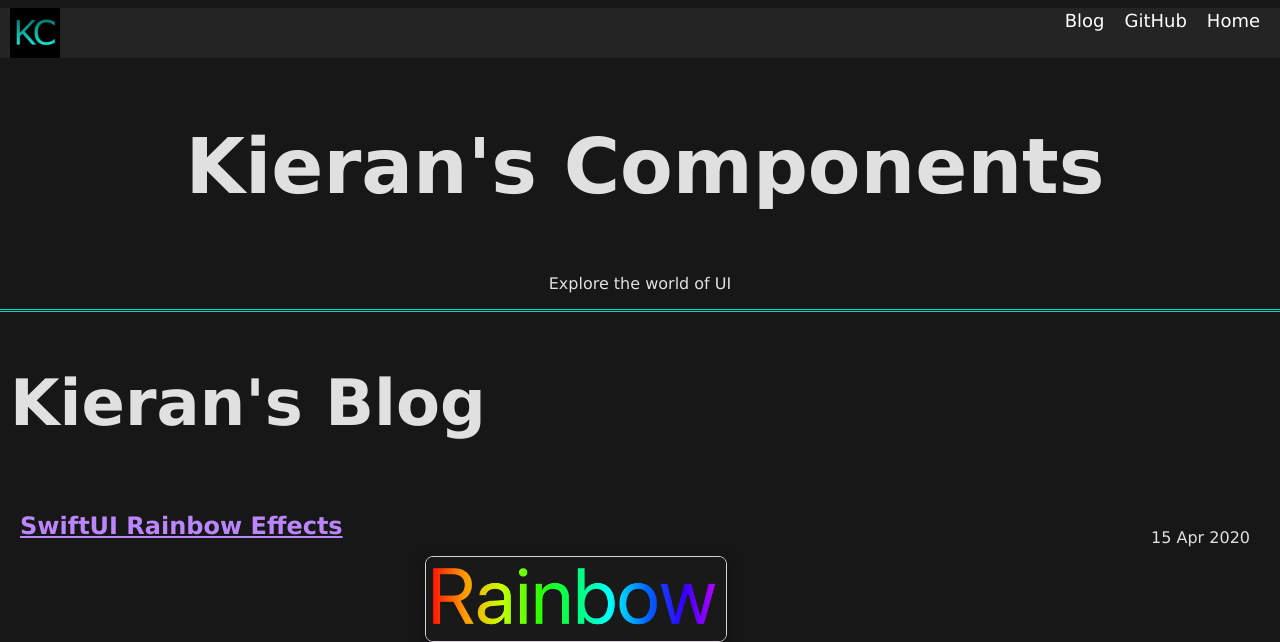
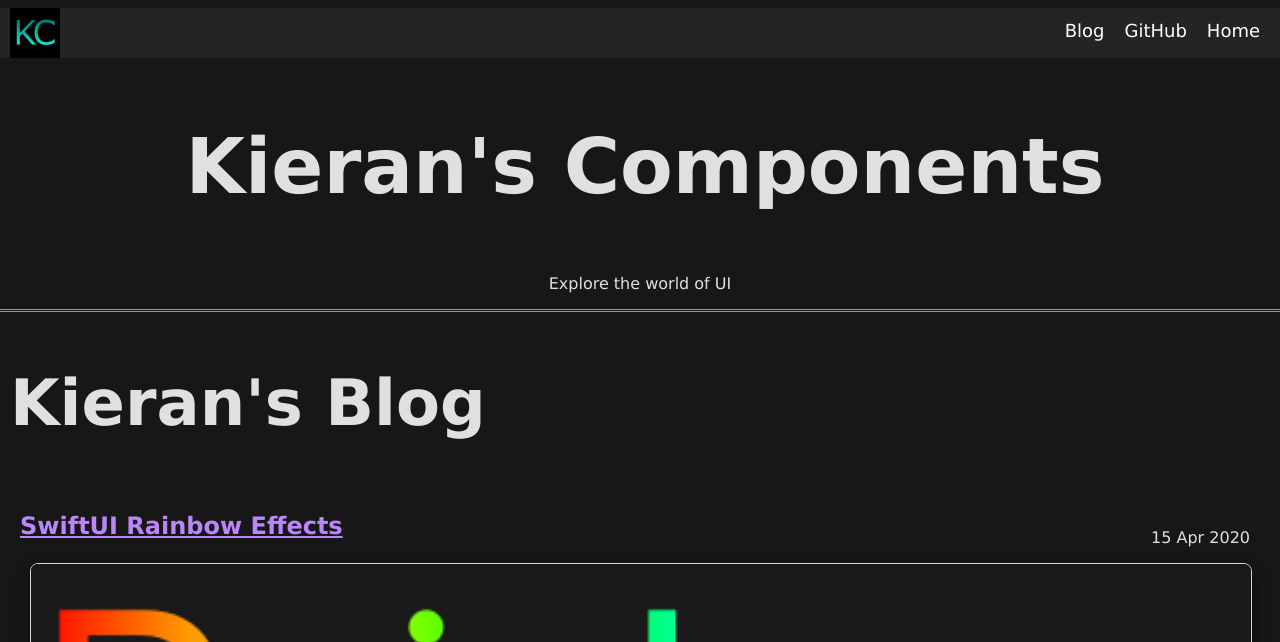
Before and after one commit to kieranb662/kieranb662.github.io, a Jekyll site: the page built from blog/index.html, in a window 1280 px wide. Shown: the top 642 px of the page. Built offline with Jekyll 4.4.1, drawn with Linux system fonts in a browser that asks for light colours; grey boxes are pictures that could not be loaded.

Commit message:
more fixes

```diff
--- a/assets/css/style.scss
+++ b/assets/css/style.scss
@@ -54,7 +54,7 @@ color: $secondary
   float: right;
   color:  $on-surface;
   text-align: center;
-  padding: 0px 10px 0px;
+  padding: 10px 10px 10px;
   text-decoration: none;
   font-size: 18px;
   line-height: 25px;
@@ -170,11 +170,17 @@ padding: 10px;
   /* box-shadow: 0 4px 8px 0 rgba(0, 0, 0, 0.2), 0 6px 20px 0 rgba(0, 0, 0, 0.19); */
  }
 
+a.post-icon {
+display: block;
+width: 100%;
+height: auto;
+max-width: 300px;
 
+}
  img.post-icon {
- width: 100%;
- height: auto;
- max-width: 300px;
+
+width: 100%;
+
  border: 1px solid #dad3db;
 border-radius: 0.5em;
  box-shadow: 0 4px 8px 0 rgba(0, 0, 0, 0.2), 0 6px 20px 0 rgba(0, 0, 0, 0.19);
--- a/blog/index.html
+++ b/blog/index.html
@@ -15,7 +15,7 @@ title: Kieran's Blog
 
 <p align="center"
 
-		<a href="{{ post.url }}" title="{{ post.title }}">
+		<a class="post-icon" href="{{ post.url }}" title="{{ post.title }}">
 			<img class="post-icon" src="{{post.logo}}">
 		</a>
 
```
